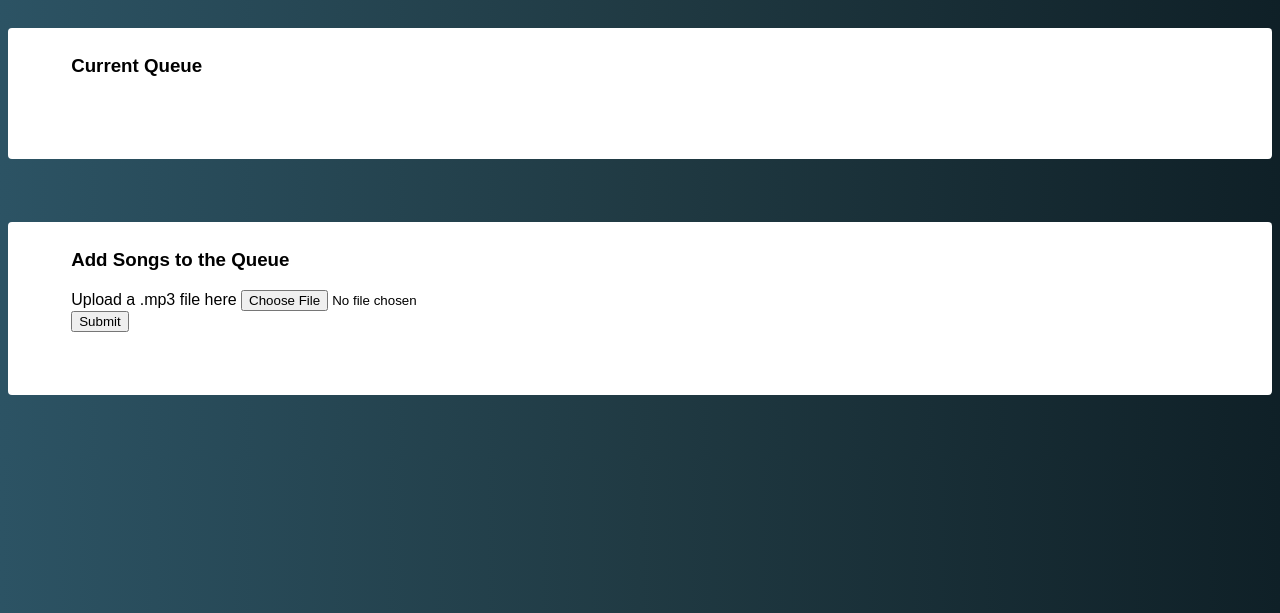
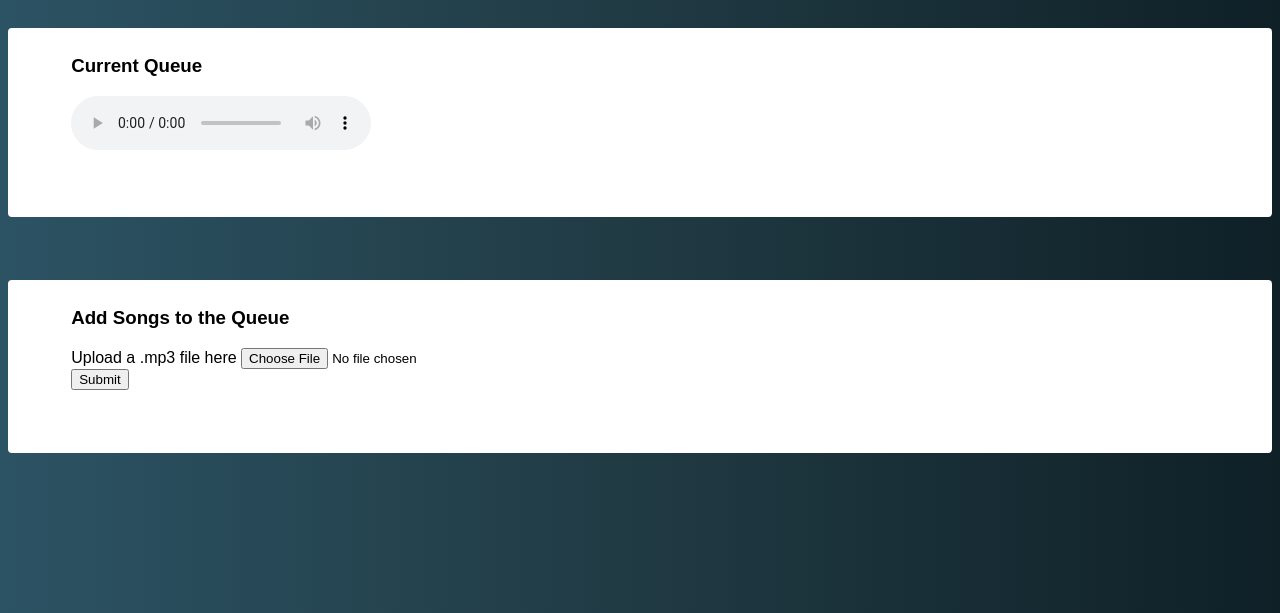
Before and after one commit to bryanng718/CS146_ProjectQuackList, a plain HTML site: page index.html in a window 1280 px wide. Shown: the part 187-800 px from the top of the page. Drawn offline with Linux system fonts and the light colour scheme.

Commit message:
Update index.html
Added audio player.

```diff
--- a/index.html
+++ b/index.html
@@ -22,6 +22,7 @@
     <main>
         <div class=container>
             <h3>Current Queue</h3>
+            <audio controls></audio>
         </div>
 
         <div class=container>
```
